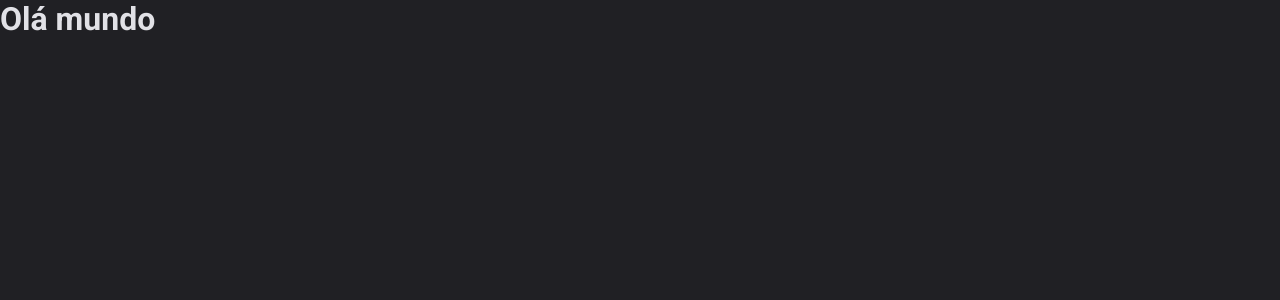
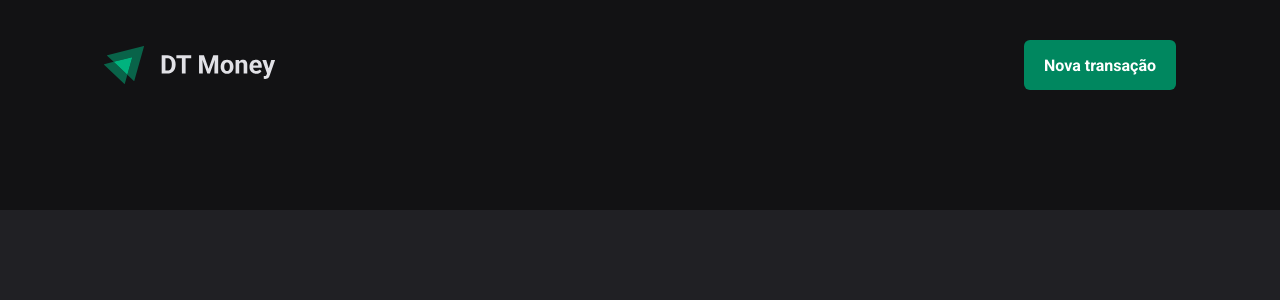
Before and after one commit to PauloVitorrr/DT-MONEY, a React (Vite) app: page / in a window 1280 px wide. Shown: the top 300 px of the page. Built offline with nearby package versions, Linux system fonts and the light colour scheme.

Commit message:
feat: componente Header

```diff
--- a/src/App.tsx
+++ b/src/App.tsx
@@ -1,12 +1,13 @@
 import { ThemeProvider } from "styled-components";
 import { defaultTheme } from "./styles/theme/default";
 import { GlobalStyle } from "./styles/global";
+import { Transactions } from "./pages/Transactions";
 
 export function App() {
   return (
     <ThemeProvider theme={defaultTheme}>
       <GlobalStyle />
-      <h1>Olá mundo</h1>
+      <Transactions />
     </ThemeProvider>
   );
 }
--- /dev/null
+++ b/src/components/Header/index.tsx
@@ -0,0 +1,15 @@
+import { HeaderContainer, HeaderContent, NewTransactionButton } from "./styles";
+
+import logoImg from "../../assets/logo.svg";
+
+export function Header() {
+  return (
+    <HeaderContainer>
+      <HeaderContent>
+        <img src={logoImg} alt="" />
+
+        <NewTransactionButton>Nova transação</NewTransactionButton>
+      </HeaderContent>
+    </HeaderContainer>
+  );
+}
--- /dev/null
+++ b/src/components/Header/styles.ts
@@ -0,0 +1,33 @@
+import styled from "styled-components";
+
+export const HeaderContainer = styled.header`
+  background: ${(props) => props.theme["gray-900"]};
+  padding: 2.5rem 0 7.5rem;
+`;
+
+export const HeaderContent = styled.div`
+  width: 100%;
+  max-width: 1120px;
+  margin: 0 auto;
+  padding: 0 1.5rem;
+
+  display: flex;
+  justify-content: space-between;
+  align-items: center;
+`;
+
+export const NewTransactionButton = styled.button`
+  height: 50px;
+  border: 0;
+  background: ${(props) => props.theme["green-500"]};
+  color: ${(props) => props.theme.white};
+  font-weight: bold;
+  padding: 0 1.25rem;
+  border-radius: 6px;
+  cursor: pointer;
+
+  &:hover {
+    background: ${(props) => props.theme["green-700"]};
+    transition: background-color 0.2s;
+  }
+`;
--- /dev/null
+++ b/src/pages/Transactions/index.tsx
@@ -0,0 +1,9 @@
+import { Header } from "../../components/Header";
+
+export function Transactions() {
+  return (
+    <div>
+      <Header />
+    </div>
+  );
+}
```
Also changed, not shown: src/assets/logo.svg (added), src/pages/Transactions/styles.ts (added).
